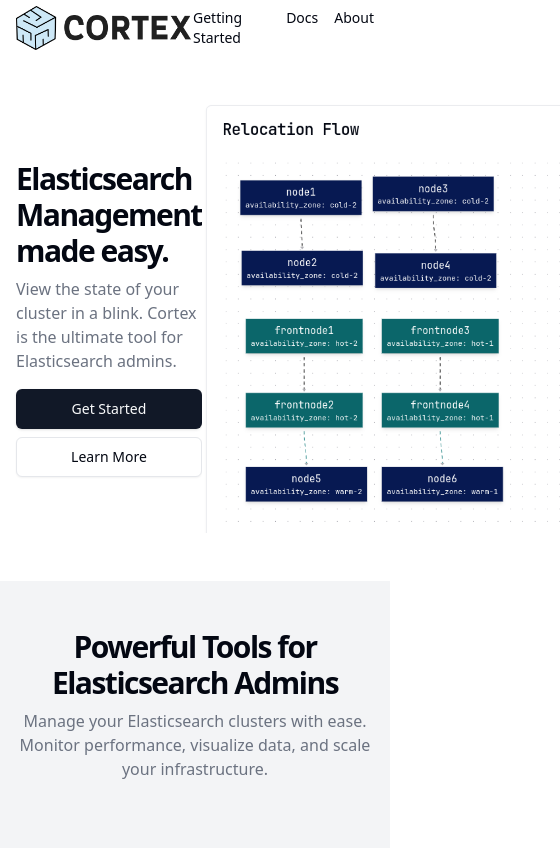
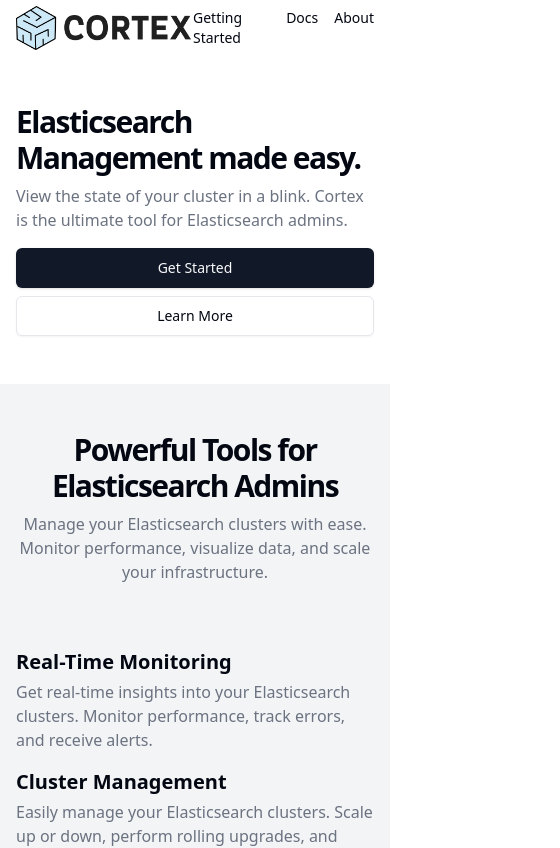
Before and after one commit to shebpamm/cortex-docs, a Next.js app: page / in a window 390 px wide. Shown: the top 848 px of the page, 560 px wide, since content can reach past the window. Built offline with nearby package versions, Linux system fonts and the light colour scheme.

Commit message:
fix: mobile layout

```diff
--- a/components/landing.tsx
+++ b/components/landing.tsx
@@ -61,7 +61,7 @@
                   </Link>
                 </div>
               </div>
-              <img src="/flow.png" alt="Hero" width="600" />
+              <img className="hidden md:block" src="/flow.png" alt="Hero" width="600" />
             </div>
           </div>
         </section>
--- a/pages/index.tsx
+++ b/pages/index.tsx
@@ -1,5 +1,14 @@
 import { Inter } from "next/font/google";
 import { Landing } from "@/components/landing";
+import type { Viewport } from "next";
+
+export const viewport: Viewport = {
+  width: "device-width",
+  initialScale: 1.0,
+  minimumScale: 1.0,
+  maximumScale: 1.0,
+  userScalable: false,
+};
 
 const inter = Inter({ subsets: ["latin"] });
 
```
